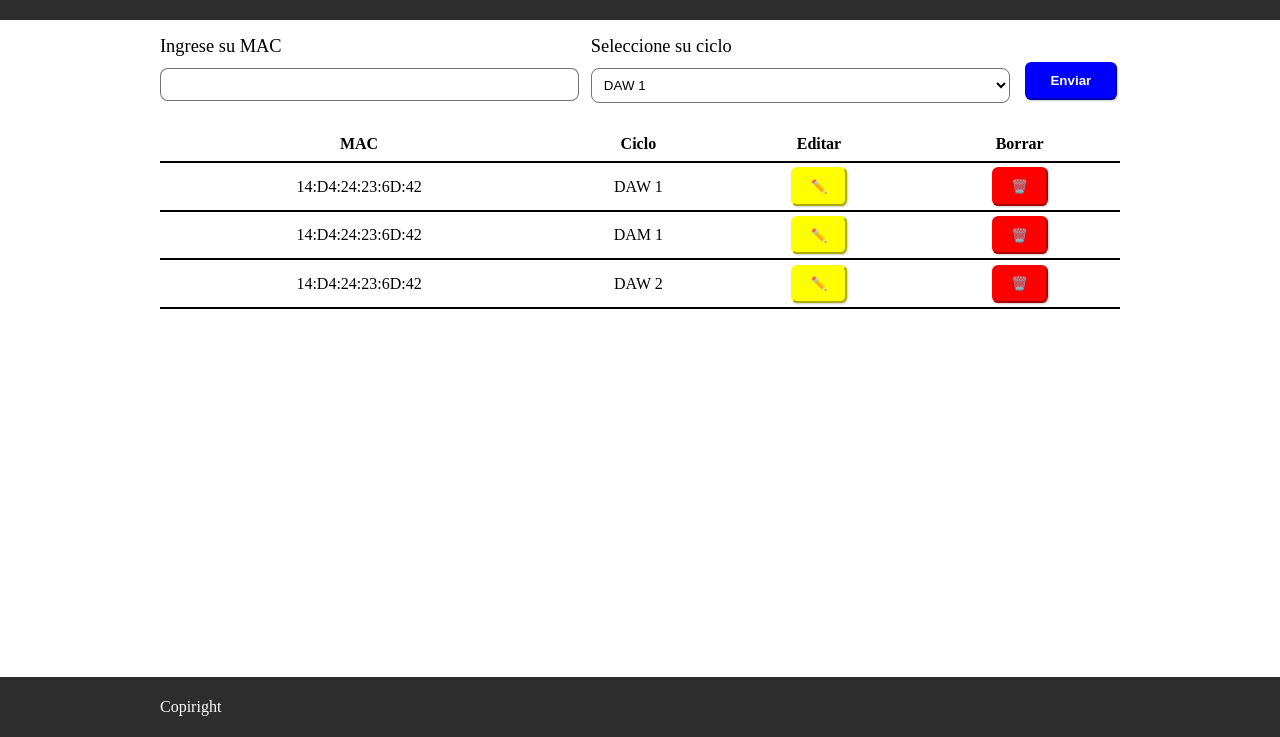
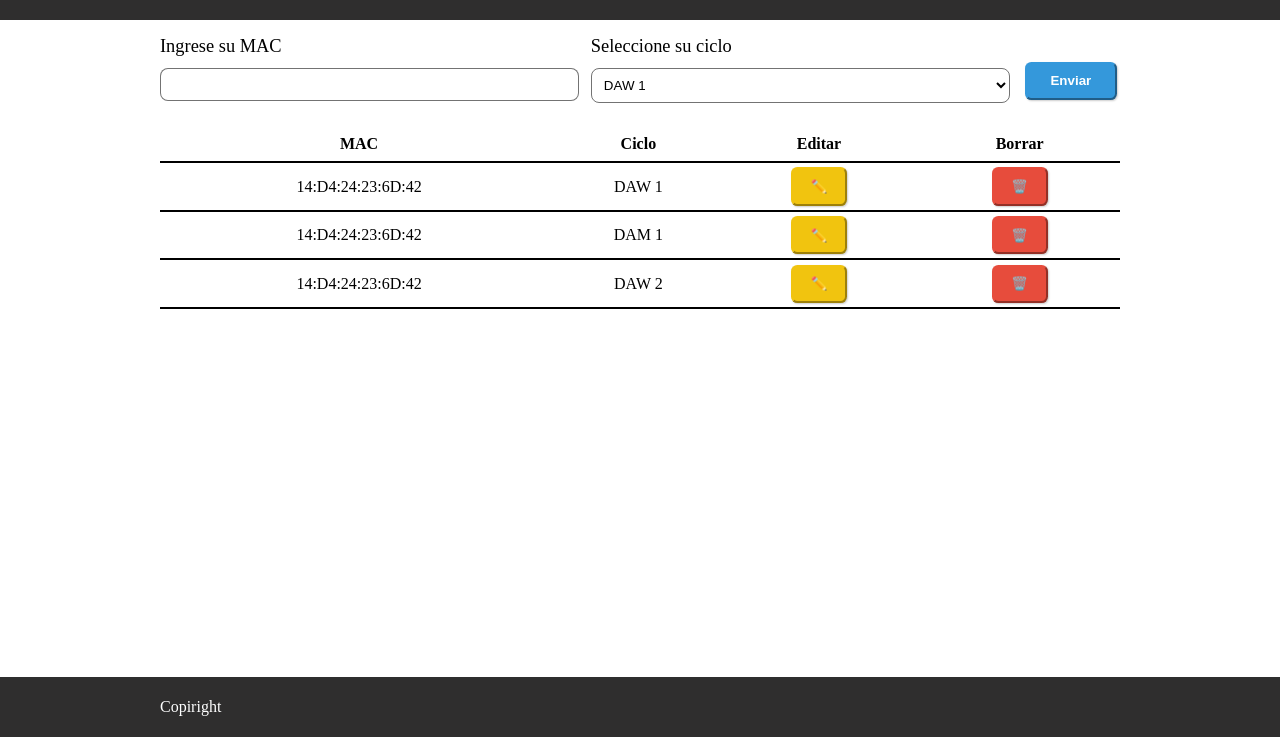
Before and after one commit to OrwinZavaleta/Orwin-Diseno-de-Interfaces, a plain HTML site: page HTML_semantico/index.html in a window 1280 px wide. Shown: the part 63-800 px from the top of the page. Drawn offline with Linux system fonts and the light colour scheme.

Commit message:
Correccion de colores

```diff
--- a/HTML_semantico/style.css
+++ b/HTML_semantico/style.css
@@ -58,30 +58,30 @@ form {
 }
 
 .boton-rojo {
-  background-color: red;
-  border-color: red;
+  background-color: #E74C3C;
+  border-color: #E74C3C;
 }
 .boton-rojo:hover {
-  background-color: rgb(218, 3, 3);
-  border-color: rgb(218, 3, 3);
+  background-color: #C0392B;
+  border-color: #C0392B;
 }
 .boton-amarillo {
-  background-color: yellow;
-  border-color: yellow;
+  background-color: #F1C40F;
+  border-color: #F1C40F;
 }
 .boton-amarillo:hover {
-  background-color: rgb(218, 218, 0);
-  border-color: rgb(218, 218, 1);
+  background-color: #D4AC0D;
+  border-color: #D4AC0D;
 }
 .boton-azul {
-  background-color: blue;
-  border-color: blue;
+  background-color: #3498DB;
+  border-color: #3498DB;
   color: white;
   font-weight: bold;
 }
 .boton-azul:hover {
-  background-color: rgb(2, 2, 212);
-  border-color: rgb(2, 2, 212);
+  background-color: #2980B9;
+  border-color: #2980B9;
 }
 
 .flex {
```
